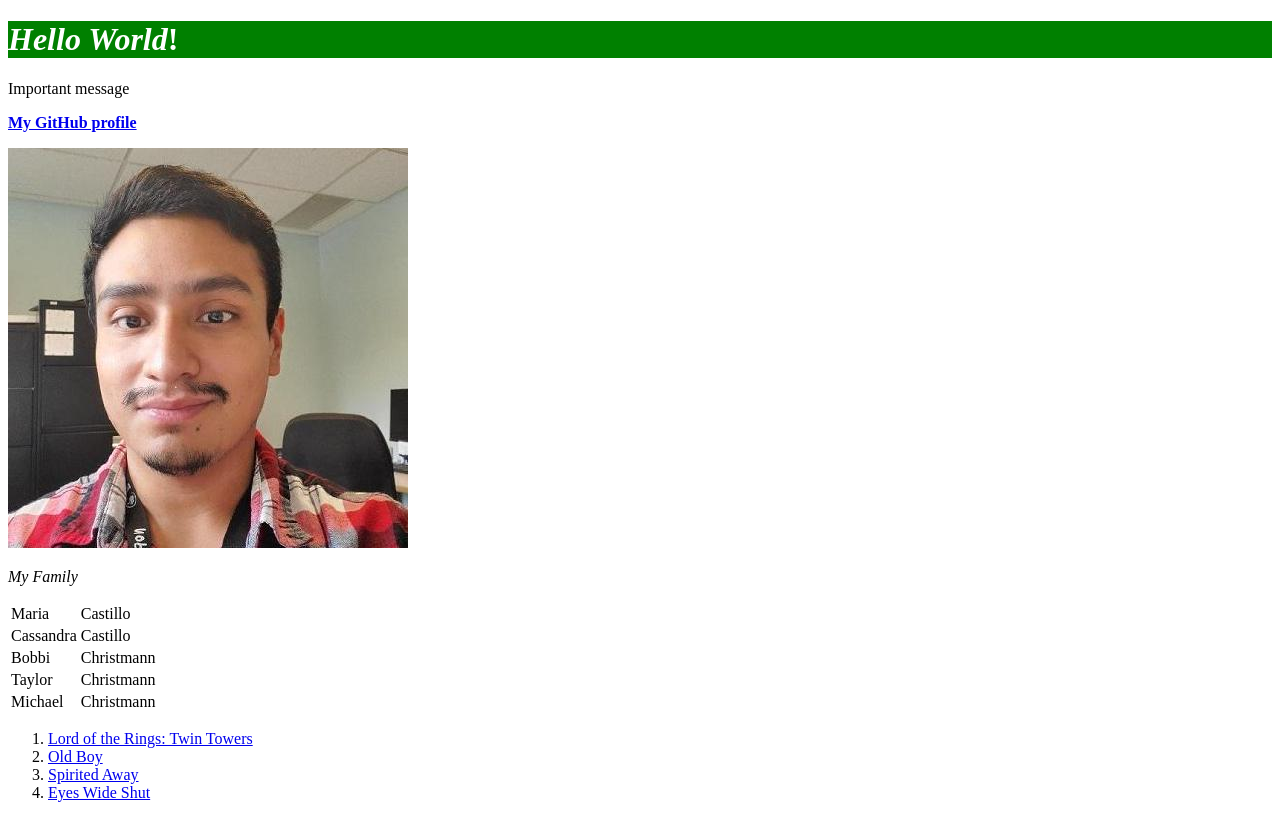
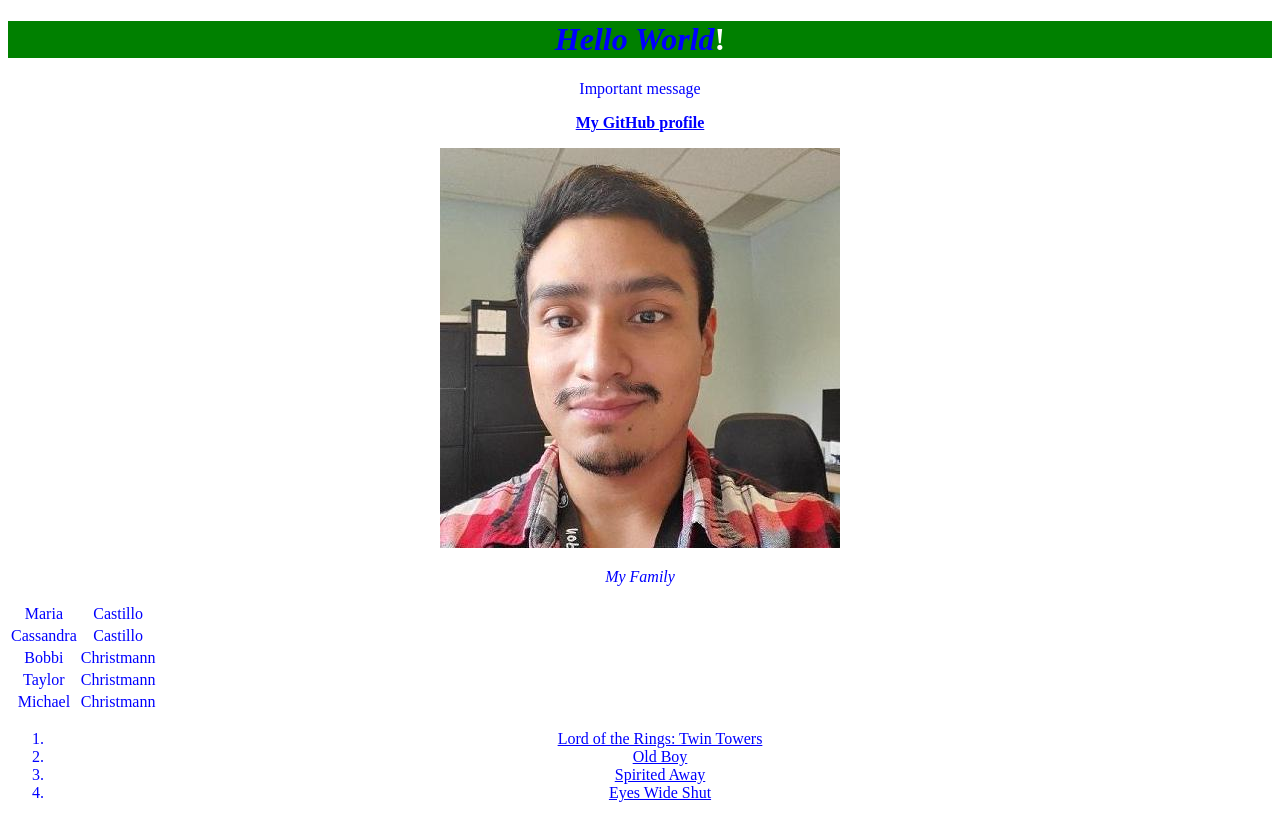
Before and after one commit to noel-castillo/noel-castillo.github.io, a plain HTML site: page index.html in a window 1280 px wide. Drawn offline with Linux system fonts and the light colour scheme; files whose address does not match are found by name.

Commit message:
Site update

```diff
--- a/index.html
+++ b/index.html
@@ -3,6 +3,12 @@
   <head>
     <title>Blog</title>
     <link rel="stylesheet" href="app.css" />
+    <style>
+    *{
+      text-align: center;
+      color: blue;
+    }
+    </style>
   </head>
   <body>
     <h1><em>Hello World</em>!</h1>
```
